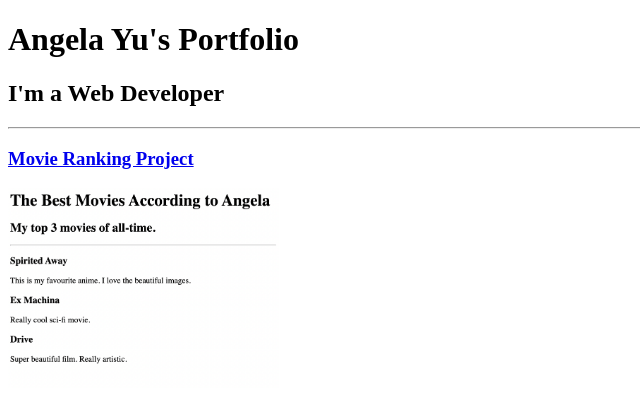
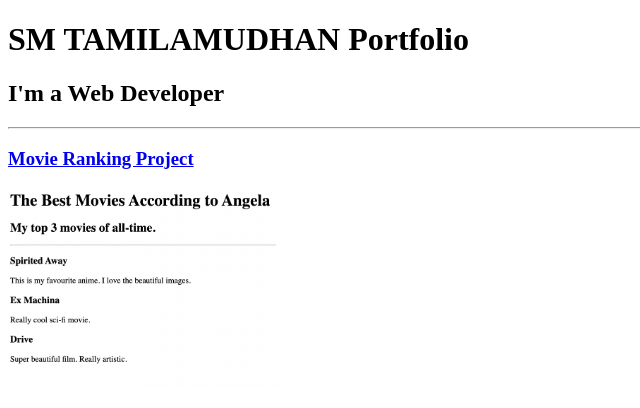
Before and after one commit to tamilamudhan182/html-Portfolio, a plain HTML site: page solution.html in a window 1280 px wide. Shown: the top 408 px of the page, without its empty margins (0-640 px from the left). Drawn offline with Linux system fonts and the light colour scheme; files whose address does not match are found by name.

Commit message:
Update solution.html

```diff
--- a/solution.html
+++ b/solution.html
@@ -3,11 +3,11 @@
 
 <head>
   <meta charset="UTF-8">
-  <title>Angela's Portfolio</title>
+  <title>SM's Portfolio</title>
 </head>
 
 <body>
-  <h1>Angela Yu's Portfolio</h1>
+  <h1>SM TAMILAMUDHAN Portfolio</h1>
   <h2>I'm a Web Developer</h2>
   <hr />
   <h3><a href="./public/movie-ranking.html">Movie Ranking Project</a></h3>
```
